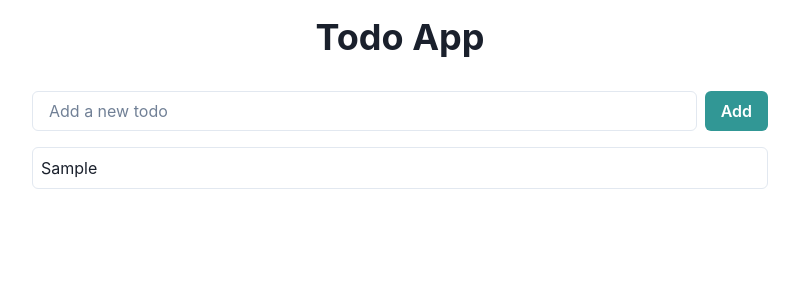
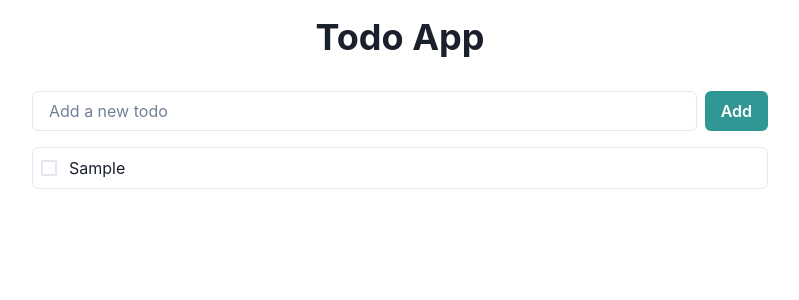
Before and after one commit to GPT-Engineer-App-Dev/supatodo, a React (Vite) app: page / in a window 1280 px wide. Both pictures are taken after typing "Sample" into the empty fields and a click on the button "Add". Shown: the top 300 px of the page, without its empty margins (240-1039 px from the left). Built offline with nearby package versions, Linux system fonts and the light colour scheme.

Commit message:
Add functionality to mark todo items as completed with a checkbox.

```diff
--- a/src/pages/Index.jsx
+++ b/src/pages/Index.jsx
@@ -1,5 +1,5 @@
 import { useState } from "react";
-import { Container, Input, Button, VStack, HStack, Heading, List, ListItem, Text } from "@chakra-ui/react";
+import { Container, Input, Button, VStack, HStack, Heading, List, ListItem, Text, Checkbox } from "@chakra-ui/react";
 
 const Index = () => {
   const [todos, setTodos] = useState([]);
@@ -7,9 +7,16 @@ const Index = () => {
 
   const handleAddTodo = () => {
     if (newTodo.trim() !== "") {
-      setTodos([...todos, newTodo]);
+      setTodos([...todos, { text: newTodo, completed: false }]);
       setNewTodo("");
     }
+  };
+
+  const handleToggleComplete = (index) => {
+    const updatedTodos = todos.map((todo, i) =>
+      i === index ? { ...todo, completed: !todo.completed } : todo
+    );
+    setTodos(updatedTodos);
   };
 
   return (
@@ -27,8 +34,13 @@ const Index = () => {
         </HStack>
         <List spacing={3} width="100%">
           {todos.map((todo, index) => (
-            <ListItem key={index} p={2} borderWidth="1px" borderRadius="md">
-              <Text>{todo}</Text>
+            <ListItem key={index} p={2} borderWidth="1px" borderRadius="md" display="flex" alignItems="center">
+              <Checkbox
+                isChecked={todo.completed}
+                onChange={() => handleToggleComplete(index)}
+                mr={3}
+              />
+              <Text as={todo.completed ? "s" : "span"}>{todo.text}</Text>
             </ListItem>
           ))}
         </List>
```
